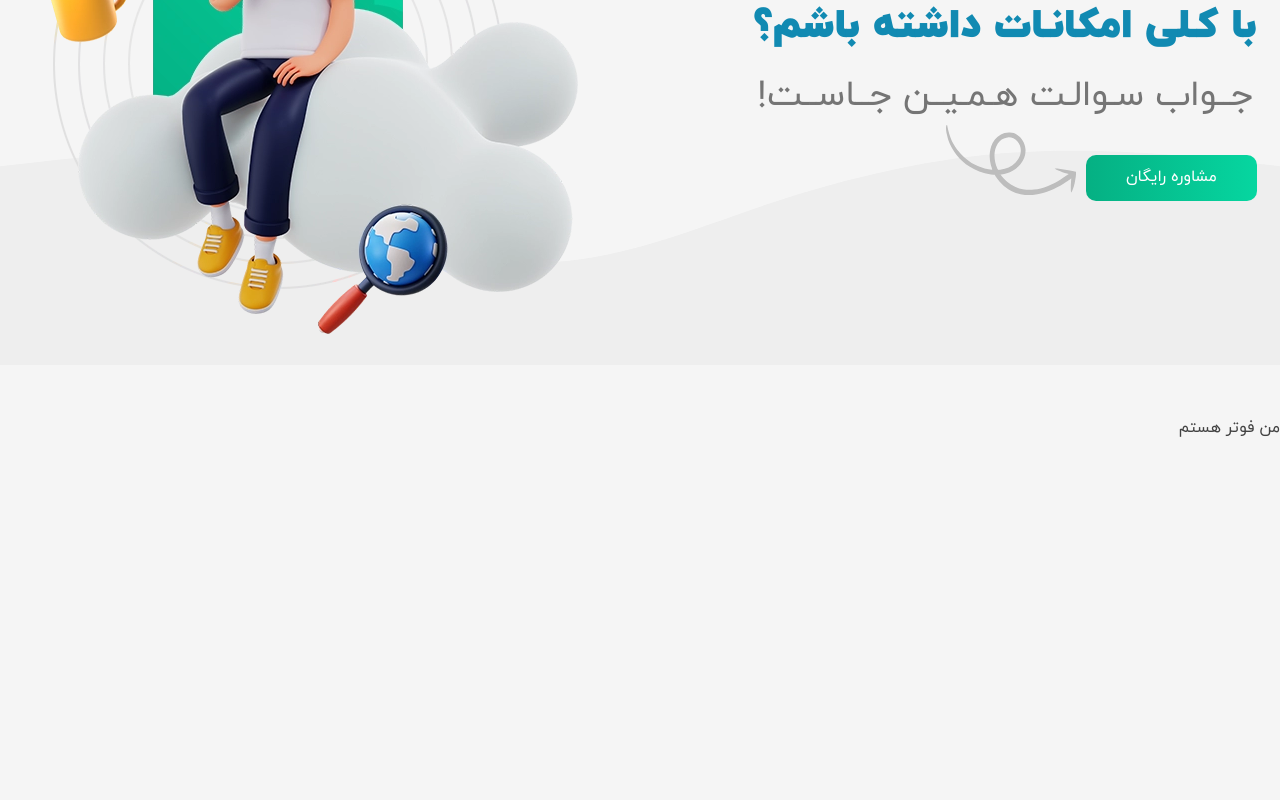
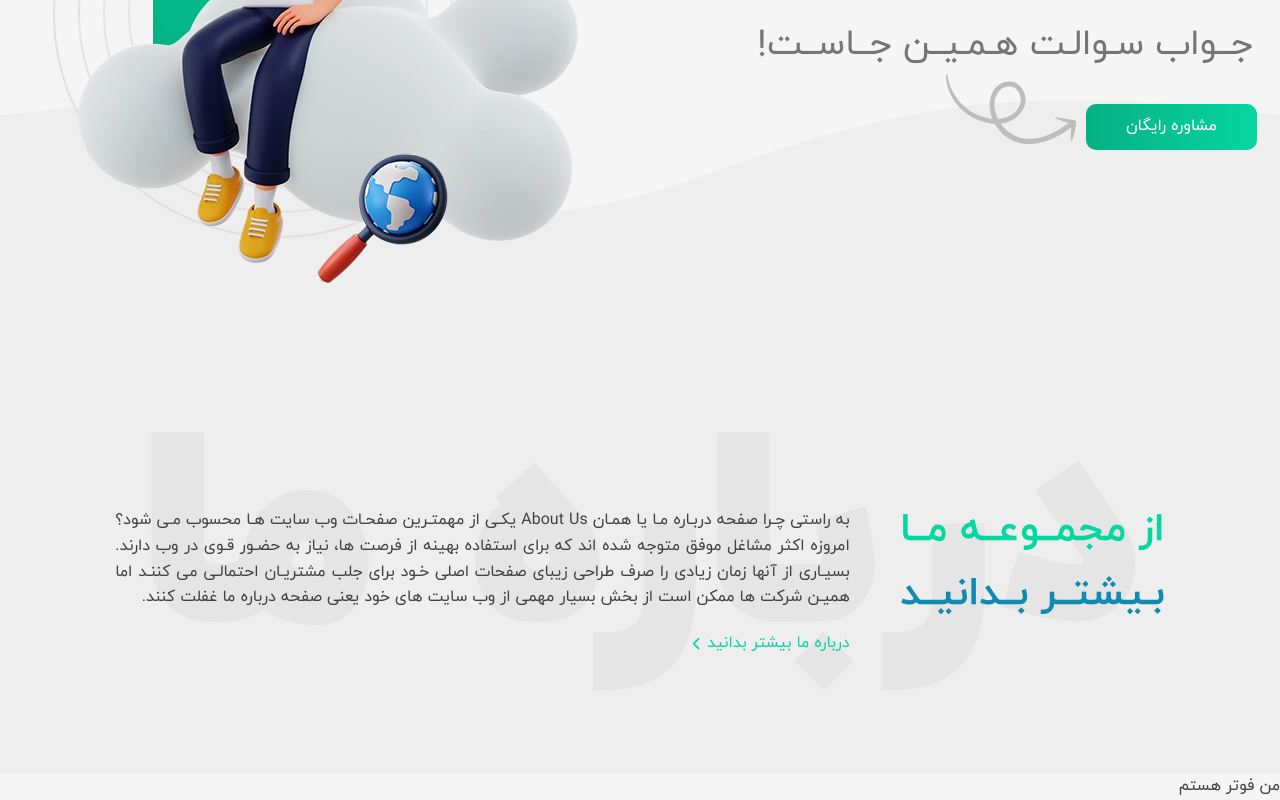
Before and after one commit to manadevelopment/mana-front, a Next.js app: page / in a window 1280 px wide. Shown: the part 358-1158 px from the top of the page. Before the commit the page ends 800 px from the top, so only its background shows below. Built offline with nearby package versions, Linux system fonts and the light colour scheme.

Commit message:
add about sec to home page

```diff
--- /dev/null
+++ b/components/home/AboutHome.jsx
@@ -0,0 +1,102 @@
+/** @jsxImportSource @emotion/react */
+
+import Link from "next/link";
+
+const AboutHome = () => {
+  return (
+    <div
+      css={(theme) => ({
+        backgroundColor: theme.colors.darkerBg,
+        padding: "2rem",
+        display: "flex",
+        flexDirection: "column",
+        position: "relative",
+      })}
+    >
+      <div
+        css={{
+          fontWeight: 900,
+          fontSize: "28rem",
+          textAlign: "center",
+          lineHeight: "1.5",
+          color: "#e5e5e5",
+          "@media (max-width:768px)": {
+            fontSize: "15rem",
+            writingMode: "vertical-lr",
+            textOrientation: "mixed",
+            rotate: "180deg",
+          },
+        }}
+      >
+        درباره ما
+      </div>
+      <div
+        css={(theme) => ({
+          display: "flex",
+          alignItems: "flex-start",
+          width: theme.width,
+          maxWidth: theme.maxWidth,
+          alignSelf: "center",
+          gap: "5rem",
+          position: "absolute",
+          top: "40%",
+          "@media (max-width:768px)": {
+            flexDirection: "column",
+            top: "5rem",
+            width: theme.mobileWidth,
+            gap: "1rem",
+            alignItems: "stretch",
+          },
+        })}
+      >
+        <h2
+          css={{
+            whiteSpace: "nowrap",
+            fontSize: "4rem",
+            fontWeight: 700,
+            margin: 0,
+            textAlign: "center",
+          }}
+        >
+          <span css={(theme) => ({ color: theme.colors.mainGreen })}>
+            از مجمــوعــه مــا
+          </span>
+          <br />
+          <span css={(theme) => ({ color: theme.colors.mainBlue })}>
+            بـیشتــر بــدانیــد
+          </span>
+        </h2>
+        <div css={{ display: "flex", flexDirection: "column", gap: "2rem" }}>
+          <p css={{ margin: "1rem 0 0", textAlign: "justify" }}>
+            به راستی چـرا صفحه دربـاره مـا یا همـان About Us یکـی از مهمتـرین
+            صفحـات وب سایت هـا محسوب مـی شود؟ امروزه اکثر مشاغل موفق متوجه شده
+            اند که برای استفاده بهینه از فرصت ها، نیاز به حضـور قـوی در وب
+            دارند. بسیـاری از آنها زمان زیادی را صرف طراحی زیبای صفحات اصلی خـود
+            برای جلب مشتریـان احتمالـی می کننـد اما همیـن شرکت ها ممکن است از
+            بخش بسیار مهمی از وب سایت های خود یعنی صفحه درباره ما غفلت کنند.
+          </p>
+          <Link
+            css={(theme) => ({
+              display: "flex",
+              alignItems: "center",
+              gap: "0.5rem",
+              color: theme.colors.mainGreen,
+            })}
+            href="/"
+          >
+            درباره ما بیشتر بدانید
+            <svg
+              css={(theme) => ({ width: "1rem", fill: theme.colors.mainGreen })}
+              xmlns="http://www.w3.org/2000/svg"
+              viewBox="0 0 384 512"
+            >
+              <path d="M41.4 233.4c-12.5 12.5-12.5 32.8 0 45.3l192 192c12.5 12.5 32.8 12.5 45.3 0s12.5-32.8 0-45.3L109.3 256 278.6 86.6c12.5-12.5 12.5-32.8 0-45.3s-32.8-12.5-45.3 0l-192 192z" />
+            </svg>
+          </Link>
+        </div>
+      </div>
+    </div>
+  );
+};
+
+export default AboutHome;
--- a/components/home/HomePage.jsx
+++ b/components/home/HomePage.jsx
@@ -1,13 +1,14 @@
 /** @jsxImportSource @emotion/react */
-import React from "react";
 
 // * components
 import HeroHome from "./HeroHome";
+import AboutHome from "./AboutHome";
 
 const HomePage = () => {
   return (
     <>
       <HeroHome />
+      <AboutHome />
     </>
   );
 };
--- a/components/layout/header/Header.jsx
+++ b/components/layout/header/Header.jsx
@@ -107,7 +107,8 @@ const Header = () => {
         top: 0,
         boxShadow: scrollTop ? !isOpen && "0px 1px 8px 0px #2121211F" : "none",
         backgroundColor: scrollTop ? "white" : isOpen ? "white" : "transparent",
-        transition: "box-shadow 0.25s,background-color 0.25s",
+        transition: "box-shadow 0.2s,background-color 0.2s",
+        zIndex: 100,
       }}
     >
       <nav
--- a/pages/_app.js
+++ b/pages/_app.js
@@ -26,7 +26,7 @@ const theme = {
   },
   width: "82%",
   maxWidth: "140rem",
-  mobileWidth: "95%",
+  mobileWidth: "90%",
   borderRadius: "1rem",
 };
 
```
Also changed, not shown: assets/icons/chevron-left-solid.svg (added).
